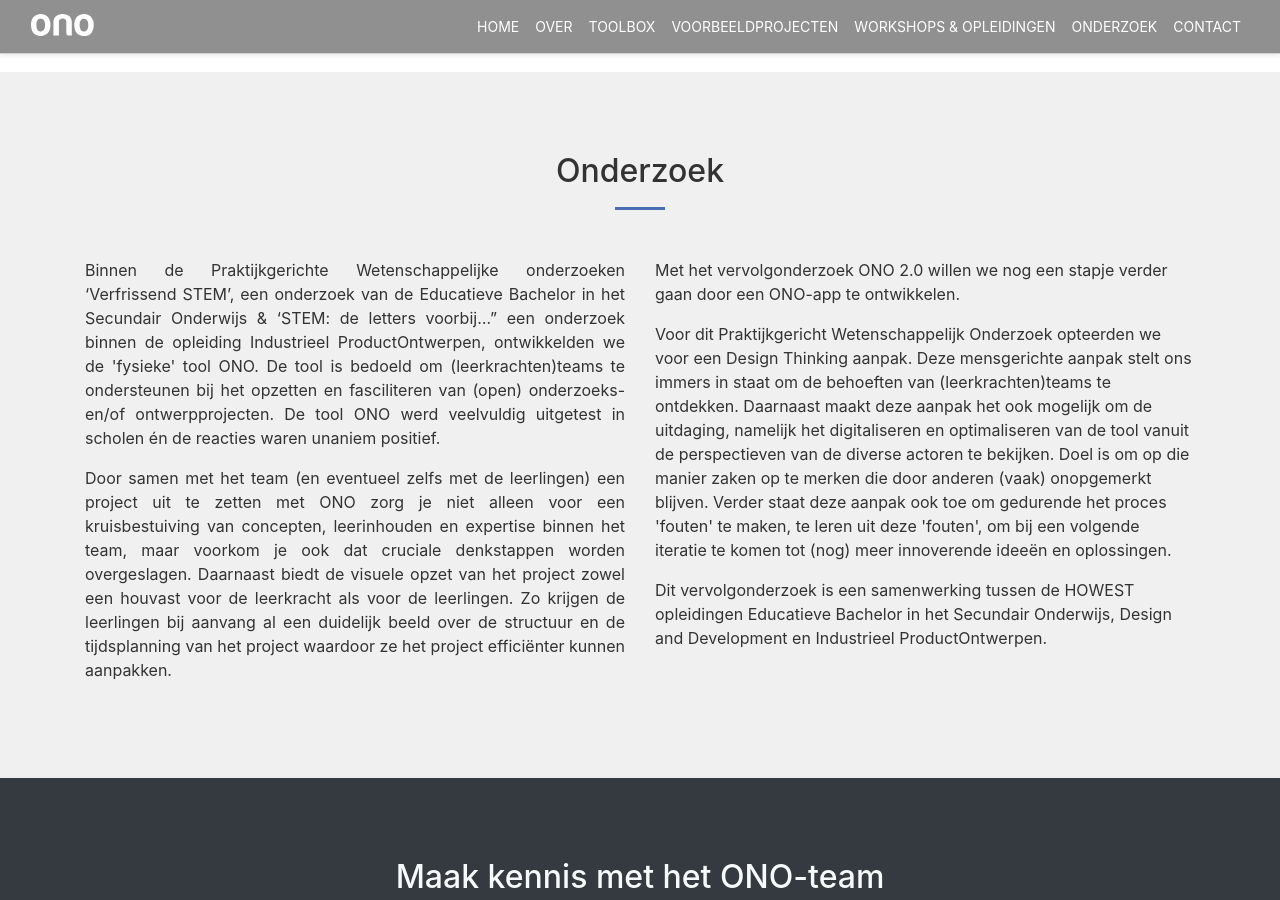
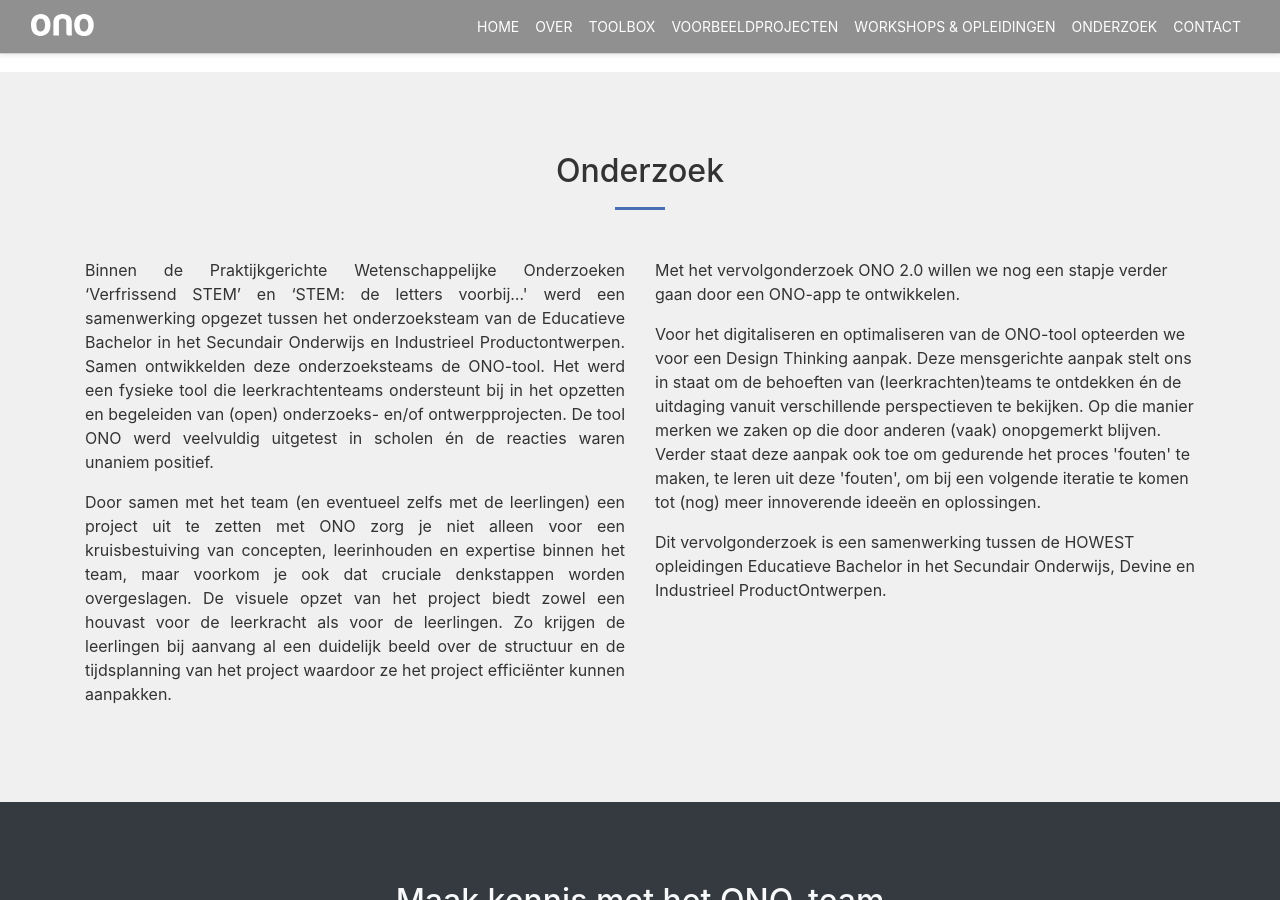
Before and after one commit to adepaepe/ono-trajecten, a Jekyll site: the page built from docs/index.html, in a window 1280 px wide and 900 px high, scrolled down 3928 px. Built offline with Jekyll 4.4.1, drawn with Linux system fonts in a browser that asks for light colours.

Commit message:
aanpassingen tekst

```diff
--- a/docs/_cases/workshop.html
+++ b/docs/_cases/workshop.html
@@ -59,8 +59,8 @@
             </p>
             <p>
               Verder helpt de tool ook leerkrachtenteams om hun doelstellingen in het oog te houden en om te communiceren over hoe open of gestuurd ze deelactiviteiten
-              willen aanbrengen aan hun leerlingen. Het werkt! Op één namiddag heb je het framework van je STEM-project grosso modo uitgedacht.Coach Annelies die de workshop
-              begeleidde heeft een uitgebreide ervaring in het onderwijs, en dat voel je. We waren erg tevreden over de workshop.<span class="quote"></span>
+              willen aanbrengen aan hun leerlingen. Het werkt! Op één namiddag heb je het framework van je STEM-project grosso modo uitgedacht. Coach Annelies die de workshop
+              begeleidde heeft een uitgebreide ervaring in het onderwijs en dat voel je. We waren erg tevreden over de workshop.<span class="quote"></span>
               <footer class="blockquote-footer">Ilse Ooghe, Lieve Lambrechts & Kristien Rombouts, <cite>Brightlab</cite></footer>
             </blockquote>
           </p>
--- a/docs/index.html
+++ b/docs/index.html
@@ -221,12 +221,12 @@
     <div class="row">
       <div class="col-lg-6 text-justify">
         <p>
-          Binnen de Praktijkgerichte Wetenschappelijke onderzoeken ‘Verfrissend STEM’, een onderzoek van de Educatieve Bachelor in het Secundair Onderwijs & ‘STEM: de letters voorbij…” een onderzoek binnen de opleiding Industrieel ProductOntwerpen, ontwikkelden we de 'fysieke' tool ONO.
-          De tool is bedoeld om (leerkrachten)teams te ondersteunen bij het opzetten en fasciliteren van (open) onderzoeks- en/of ontwerpprojecten. De tool ONO werd veelvuldig uitgetest in scholen én de reacties waren unaniem positief.
+          Binnen de Praktijkgerichte Wetenschappelijke Onderzoeken ‘Verfrissend STEM’ en ‘STEM: de letters voorbij…' werd een samenwerking opgezet tussen het onderzoeksteam van de Educatieve Bachelor in het Secundair Onderwijs en Industrieel Productontwerpen.
+          Samen ontwikkelden deze onderzoeksteams de ONO-tool. Het werd een fysieke tool die leerkrachtenteams ondersteunt bij in het opzetten en begeleiden van (open) onderzoeks- en/of ontwerpprojecten. De tool ONO werd veelvuldig uitgetest in scholen én de reacties waren unaniem positief.
         </p>
         <p>
           Door samen met het team (en eventueel zelfs met de leerlingen) een project uit te zetten met ONO zorg je niet alleen voor een kruisbestuiving van concepten, leerinhouden en expertise binnen het team, maar voorkom je ook dat cruciale denkstappen worden overgeslagen.
-          Daarnaast biedt de visuele opzet van het project zowel een houvast voor de leerkracht als voor de leerlingen. Zo krijgen de leerlingen bij aanvang al een duidelijk beeld over de structuur en de tijdsplanning van het project waardoor ze het project efficiënter kunnen aanpakken.
+          De visuele opzet van het project biedt zowel een houvast voor de leerkracht als voor de leerlingen. Zo krijgen de leerlingen bij aanvang al een duidelijk beeld over de structuur en de tijdsplanning van het project waardoor ze het project efficiënter kunnen aanpakken.
         </p>
       </div>
       <div class="col-lg-6">
@@ -235,10 +235,11 @@
         </p>
 
         <p>
-          Voor dit Praktijkgericht Wetenschappelijk Onderzoek opteerden we voor een Design Thinking aanpak. Deze mensgerichte aanpak stelt ons immers in staat om de behoeften van (leerkrachten)teams te ontdekken. Daarnaast maakt deze aanpak het ook mogelijk om de uitdaging, namelijk het digitaliseren en optimaliseren van de tool vanuit de perspectieven van de diverse actoren te bekijken. Doel is om op die manier zaken op te merken
-          die door anderen (vaak) onopgemerkt blijven. Verder staat deze aanpak ook toe om gedurende het proces 'fouten' te maken, te leren uit deze 'fouten', om bij een volgende iteratie te komen tot (nog) meer innoverende ideeën en oplossingen.
+          Voor het digitaliseren en optimaliseren van de ONO-tool opteerden we voor een Design Thinking aanpak.
+          Deze mensgerichte aanpak stelt ons in staat om de behoeften van (leerkrachten)teams te ontdekken én de uitdaging vanuit verschillende perspectieven te bekijken. Op die manier merken we zaken op die door anderen (vaak) onopgemerkt blijven.
+          Verder staat deze aanpak ook toe om gedurende het proces 'fouten' te maken, te leren uit deze 'fouten', om bij een volgende iteratie te komen tot (nog) meer innoverende ideeën en oplossingen.
         </p>
-          Dit vervolgonderzoek is een samenwerking tussen de HOWEST opleidingen Educatieve Bachelor in het Secundair Onderwijs, Design and Development en Industrieel ProductOntwerpen.
+          Dit vervolgonderzoek is een samenwerking tussen de HOWEST opleidingen Educatieve Bachelor in het Secundair Onderwijs, Devine en Industrieel ProductOntwerpen.
         </p>
 
       </div>
```
Also changed, not shown: docs/assets/images/design.jpg (added).
